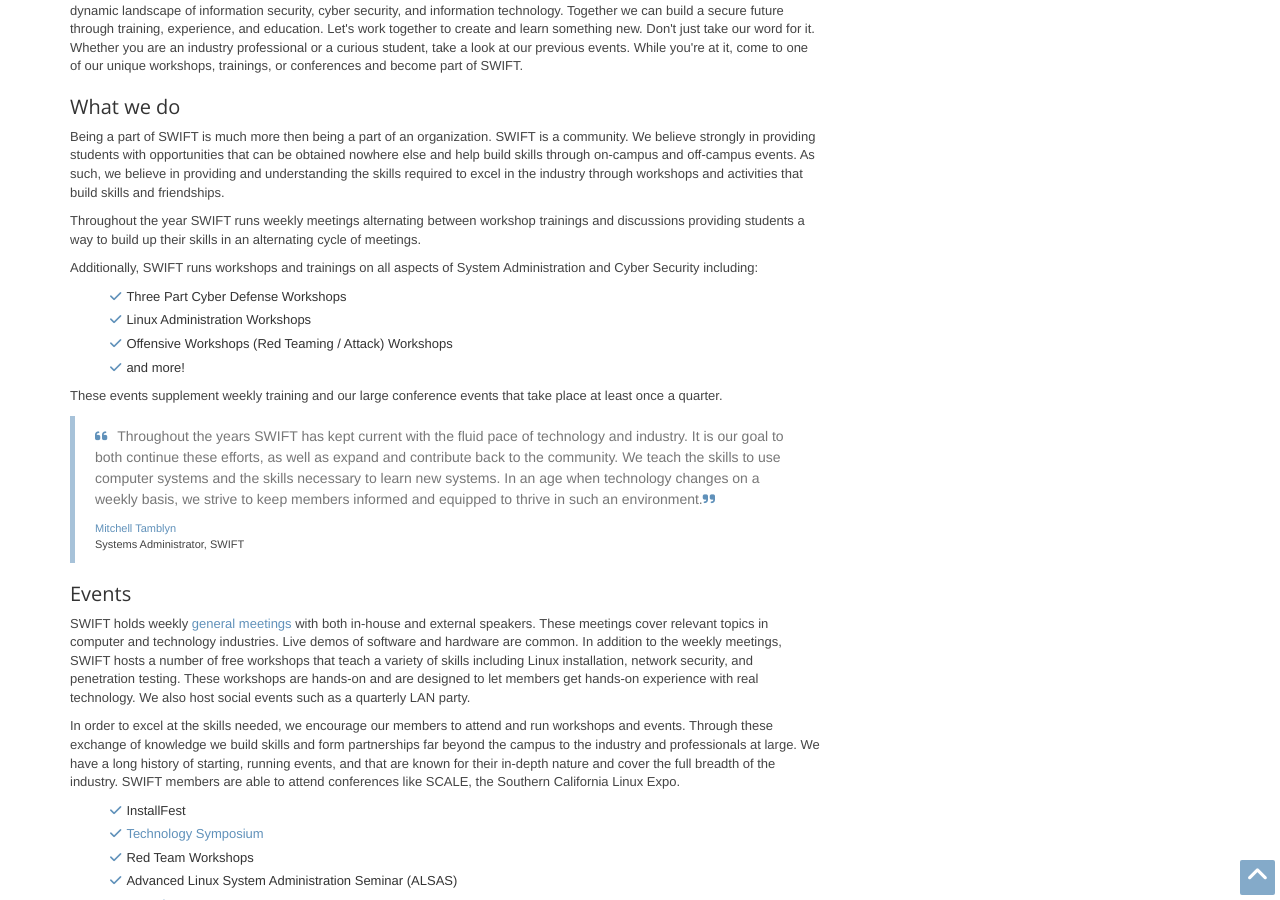
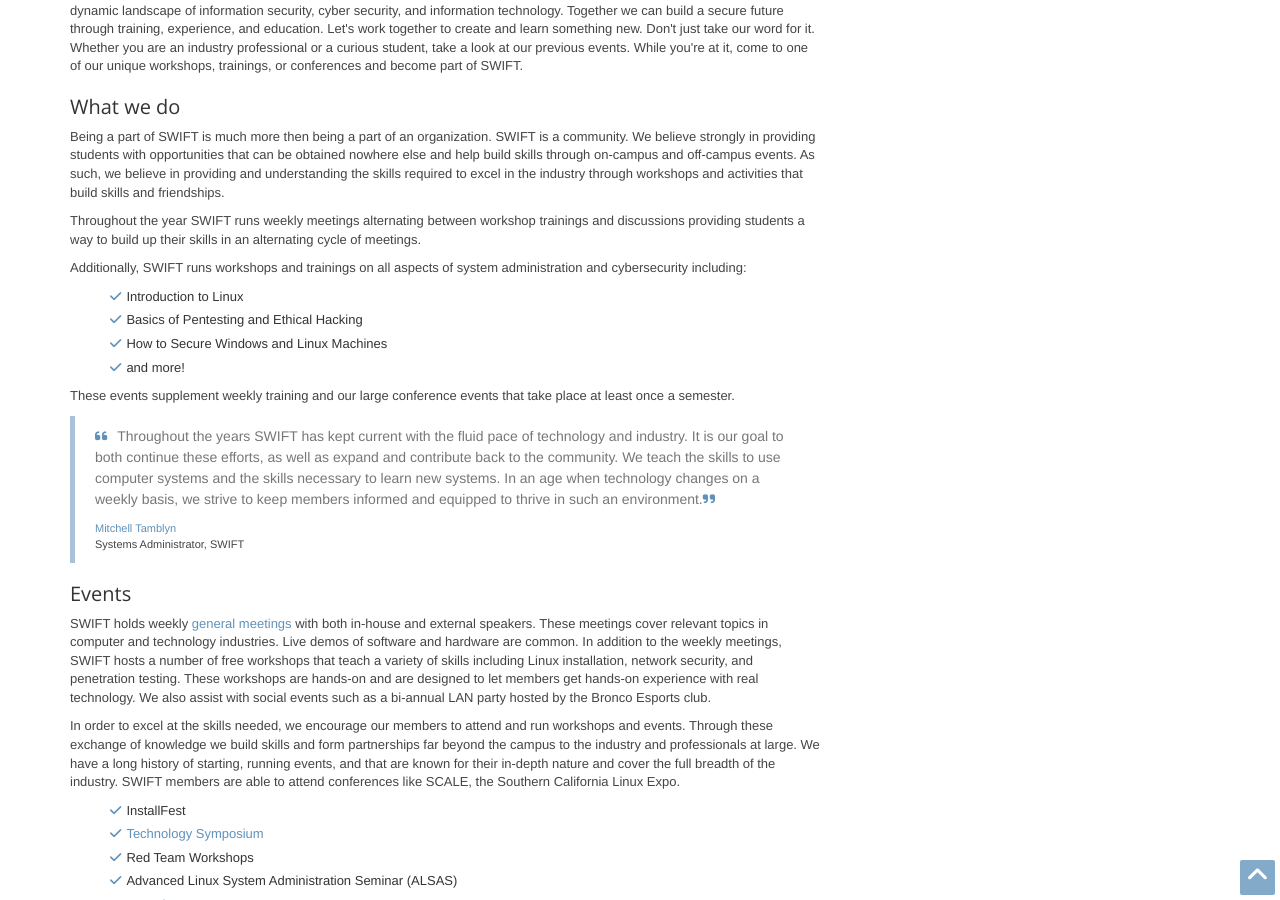
Before and after one commit to CalPolySWIFT/SWIFT-Static-Site, a Jekyll site: the page built from _pages/about.html, in a window 1280 px wide and 900 px high, scrolled down 853 px. Built offline with Jekyll 4.4.1, drawn with Linux system fonts in a browser that asks for light colours; nearby versions of some CDN libraries; some web fonts are replaced.

Commit message:
edited outdated information

```diff
--- a/_pages/about.html
+++ b/_pages/about.html
@@ -47,19 +47,19 @@ layout: layout
                         meetings.
                     </p>
 
-                    <p>Additionally, SWIFT runs workshops and trainings on all aspects of System Administration and
-                        Cyber Security including:
+                    <p>Additionally, SWIFT runs workshops and trainings on all aspects of system administration and
+                        cybersecurity including:
                     </p>
 
                     <ul class="custom-list-style">
-                        <li><i class="fa fa-check"></i>Three Part Cyber Defense Workshops</li>
-                        <li><i class="fa fa-check"></i>Linux Administration Workshops</li>
-                        <li><i class="fa fa-check"></i>Offensive Workshops (Red Teaming / Attack) Workshops</li>
+                        <li><i class="fa fa-check"></i>Introduction to Linux</li>
+                        <li><i class="fa fa-check"></i>Basics of Pentesting and Ethical Hacking</li>
+                        <li><i class="fa fa-check"></i>How to Secure Windows and Linux Machines</li>
                         <li><i class="fa fa-check"></i>and more!</li>
                     </ul>
 
                     <p>These events supplement weekly training and our large conference events that take place at least
-                        once a quarter.
+                        once a semester.
                     </p>
 
                     <blockquote class="custom-quote">
@@ -85,8 +85,8 @@ layout: layout
                         Live demos of software and hardware are common. In addition to the weekly meetings, SWIFT hosts
                         a number of free workshops that teach a variety of skills including Linux installation, network
                         security, and penetration testing. These workshops are hands-on and are designed to let members
-                        get hands-on experience with real technology. We also host social events such as a quarterly LAN
-                        party.
+                        get hands-on experience with real technology. We also assist with social events such as a
+                        bi-annual LAN party hosted by the Bronco Esports club.
                     </p>
 
                     <p>In order to excel at the skills needed, we encourage our members to attend and run workshops and
--- a/_pages/eboard.html
+++ b/_pages/eboard.html
@@ -9,7 +9,7 @@ layout: layout
                 <ul class="breadcrumbs-list">
                     <li class="breadcrumbs-label">You are here:</li>
                     <li><a href="index.html">Home</a><i class="fa fa-angle-right"></i></li>
-                    <li class="current">E-Board 2018-2019</li>
+                    <li class="current">E-Board 2021-2022</li>
                 </ul>
             </div>
             <!--//breadcrumbs-->
@@ -18,7 +18,7 @@ layout: layout
             <div class="row page-row">
                 <div class="team-wrapper col-md-8 col-sm-7">
 
-                    <p><img class="img-responsive" src="static/assets/images/eboard/swift18-19 (1).png" alt=""/></p>
+                    <p><img class="img-responsive" src="static/assets/images/eboard/swift21-22.png" alt=""/></p>
 
                 </div>
                 <!--//team-wrapper-->
--- a/_pages/index.html
+++ b/_pages/index.html
@@ -82,9 +82,11 @@ layout: layout
     <!--//flexslider-->
     <section class="promo box box-dark">
         <div class="col-md-6 pull-left">
-            <h1 class="section-heading">Attend a Swift Meeting!</h1>
+            <h1 class="section-heading">Attend a SWIFT Meeting!</h1>
 
-            <p>SWIFT general meetings are {% include text_meeting_location.html %}</p>
+            <!-- // <p>SWIFT general meetings are {% include text_meeting_location.html %}</p> -->
+
+            <p> SWIFT general meetings occur Tuesdays from 12pm to 1pm and Fridays from 6pm to 8pm in this Zoom link: https://cpp.zoom.us/j/84364896369</p>
         </div>
         <div class="col-lg-3 pull-right">
             <a class="btn btn-cta" href="calendar.html"><i class="fa fa-play-circle"></i>Upcoming Meetings</a>
```
Also changed, not shown: static/assets/images/eboard/swift21-22.png (added).
